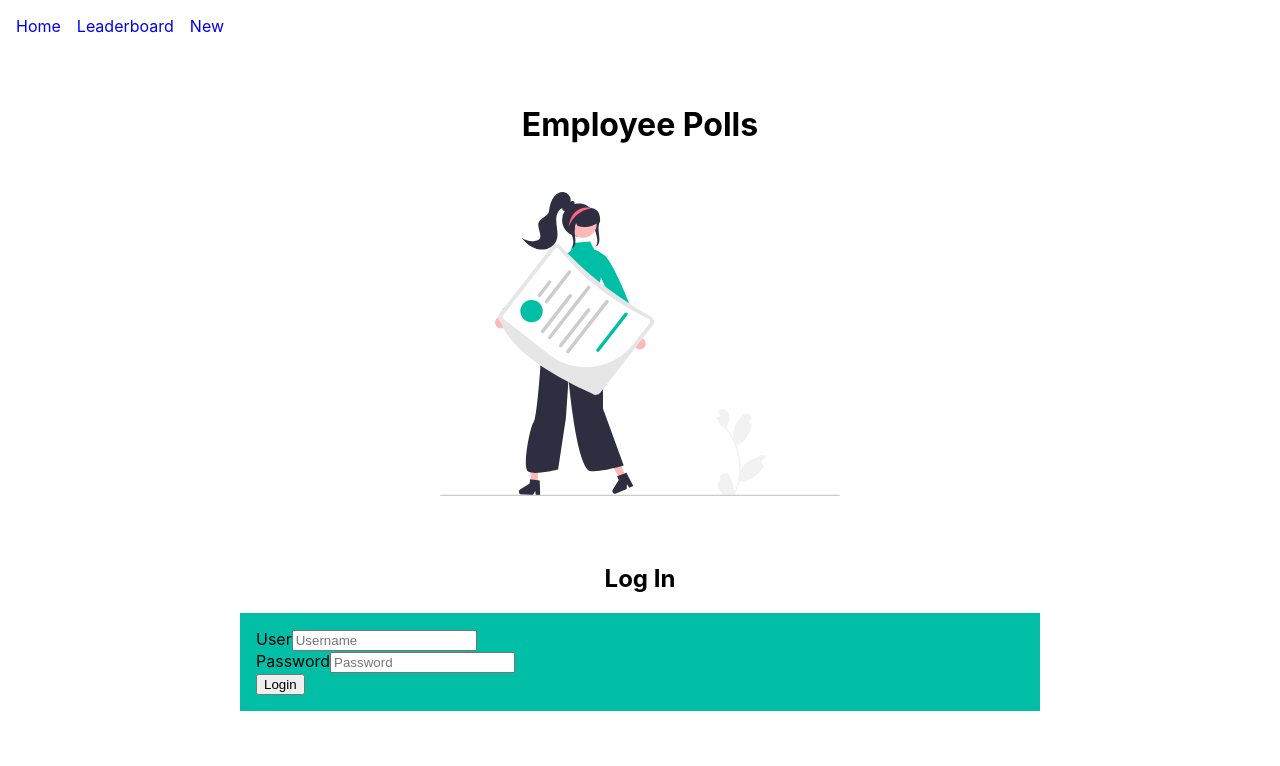
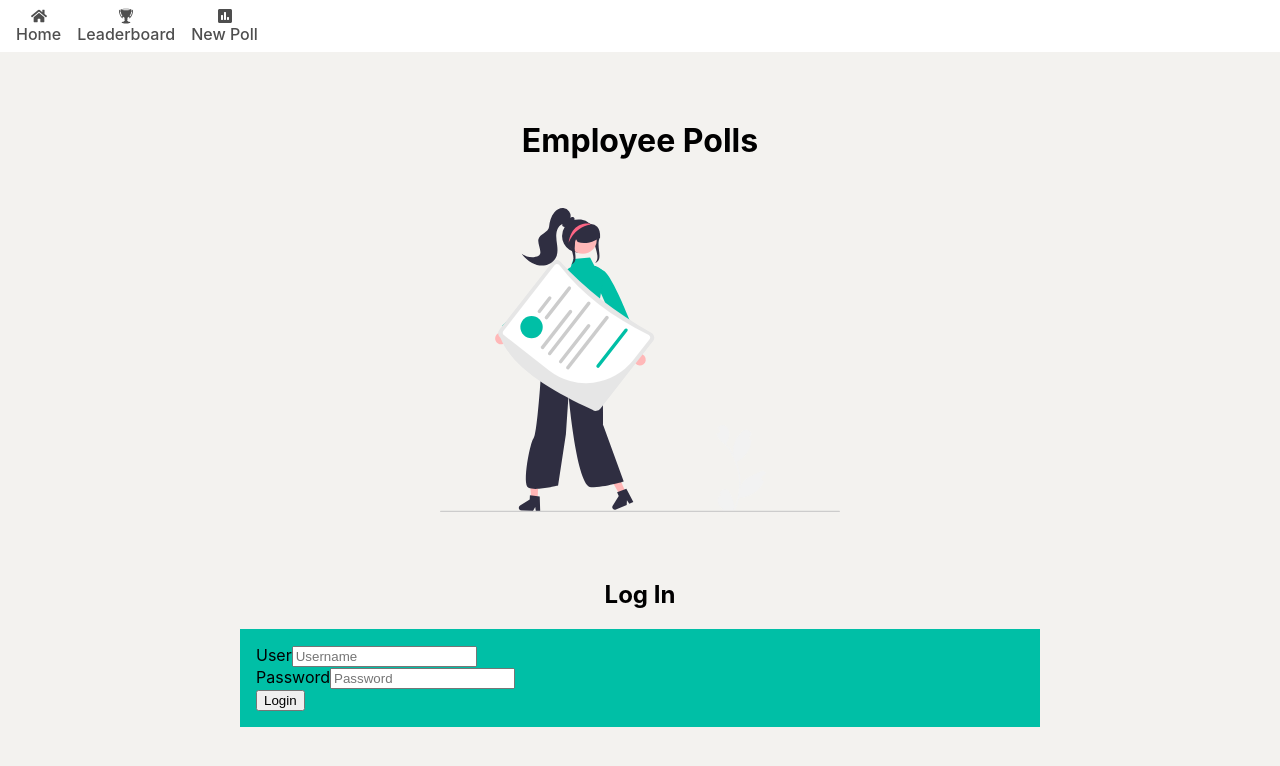
Before and after one commit to youssef1405/Employee-Polls, a React (Create React App) app: page / in a window 1280 px wide. Shown: the top 766 px of the page. Built offline with nearby package versions, Linux system fonts and the light colour scheme.

Commit message:
style the navbar and add icons

```diff
--- a/src/assests/wrappers/Navbar.js
+++ b/src/assests/wrappers/Navbar.js
@@ -1,16 +1,18 @@
 import styled from 'styled-components';
 
 const Wrapper = styled.nav`
-  /* border: 1px solid #000; */
-  padding: 1rem;
+  background-color: #fff;
+  padding: 0.5rem 1rem;
+  margin-bottom: 3rem;
+
   ul {
     list-style: none;
     display: flex;
     justify-content: space-between;
-    /* align-items: center; */
     padding: 0;
     margin: 0;
   }
+
   div {
     display: flex;
     gap: 1rem;
@@ -18,12 +20,23 @@ const Wrapper = styled.nav`
   }
   a {
     text-decoration: none;
+    color: #4e4e4e;
+    font-weight: 500;
+    display: flex;
+    flex-direction: column;
+    align-items: center;
   }
 
   .user-item {
     display: flex;
+    flex-direction: column;
     align-items: center;
-    gap: 5px;
+
+    span {
+      font-size: 0.8rem;
+      color: #3452eb;
+      font-weight: 500;
+    }
   }
 
   .avatar {
--- a/src/components/Navbar.js
+++ b/src/components/Navbar.js
@@ -2,6 +2,8 @@ import Wrapper from '../assests/wrappers/Navbar';
 import { Link } from 'react-router-dom';
 import { useSelector, useDispatch } from 'react-redux';
 import { setCurrentUser } from '../store';
+import { FaHome, FaPoll, FaSignOutAlt } from 'react-icons/fa';
+import { GiTrophy } from 'react-icons/gi';
 
 const Navbar = () => {
   const dispatch = useDispatch();
@@ -12,13 +14,21 @@ const Navbar = () => {
       <ul>
         <div>
           <li>
-            <Link to='/home'>Home</Link>
+            <Link to='/home'>
+              <FaHome /> Home
+            </Link>
           </li>
           <li>
-            <Link to='/leaderboard'>Leaderboard</Link>
+            <Link to='/leaderboard'>
+              <GiTrophy />
+              Leaderboard
+            </Link>
           </li>
           <li>
-            <Link to='/new-poll'>New</Link>
+            <Link to='/new-poll'>
+              <FaPoll />
+              New Poll
+            </Link>
           </li>
         </div>
         {user && (
@@ -30,6 +40,7 @@ const Navbar = () => {
 
             <li>
               <Link to='/' onClick={() => dispatch(setCurrentUser({}))}>
+                <FaSignOutAlt />
                 Logout
               </Link>
             </li>
--- a/src/index.css
+++ b/src/index.css
@@ -5,6 +5,7 @@ body {
     sans-serif;
   -webkit-font-smoothing: antialiased;
   -moz-osx-font-smoothing: grayscale;
+  background-color: #f3f2ef;
 }
 
 code {
```
